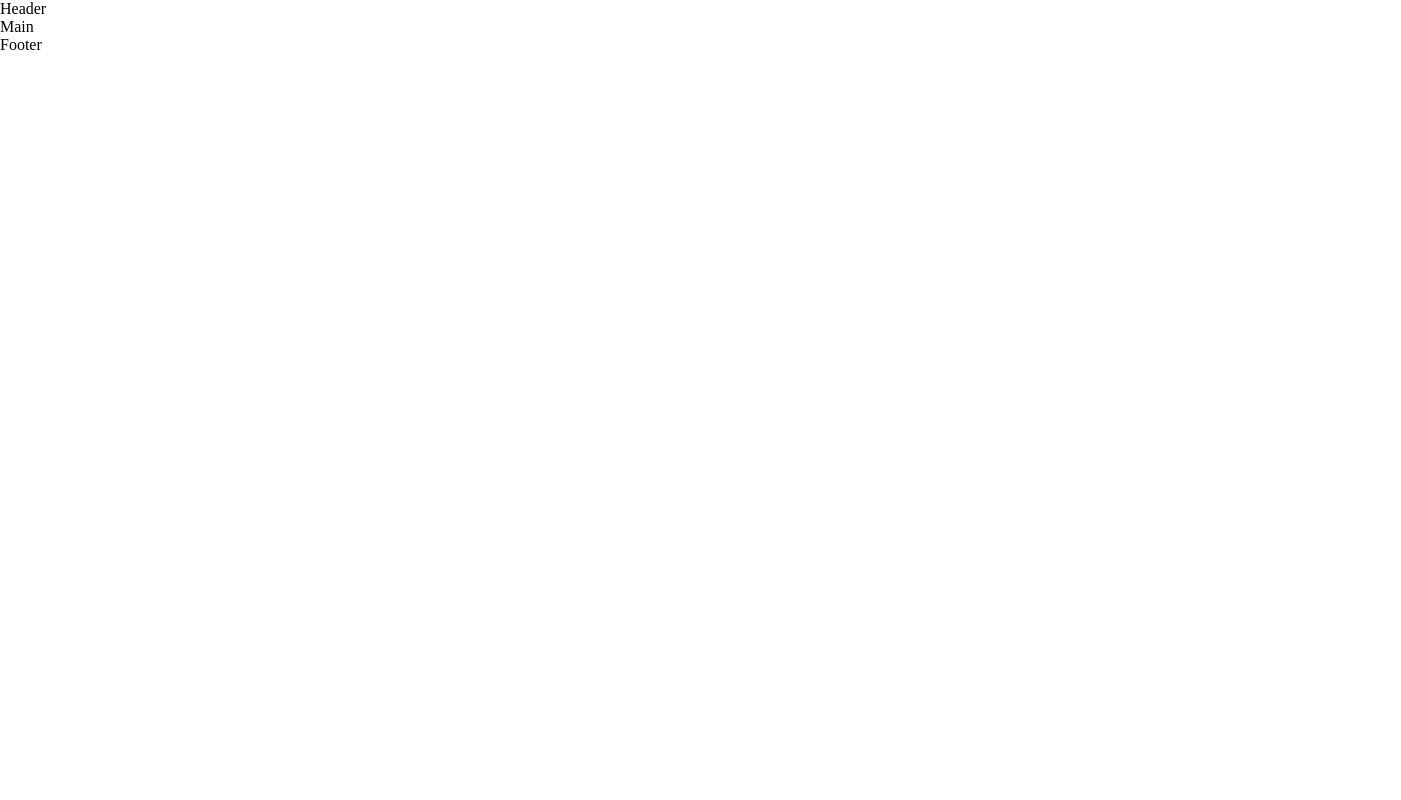
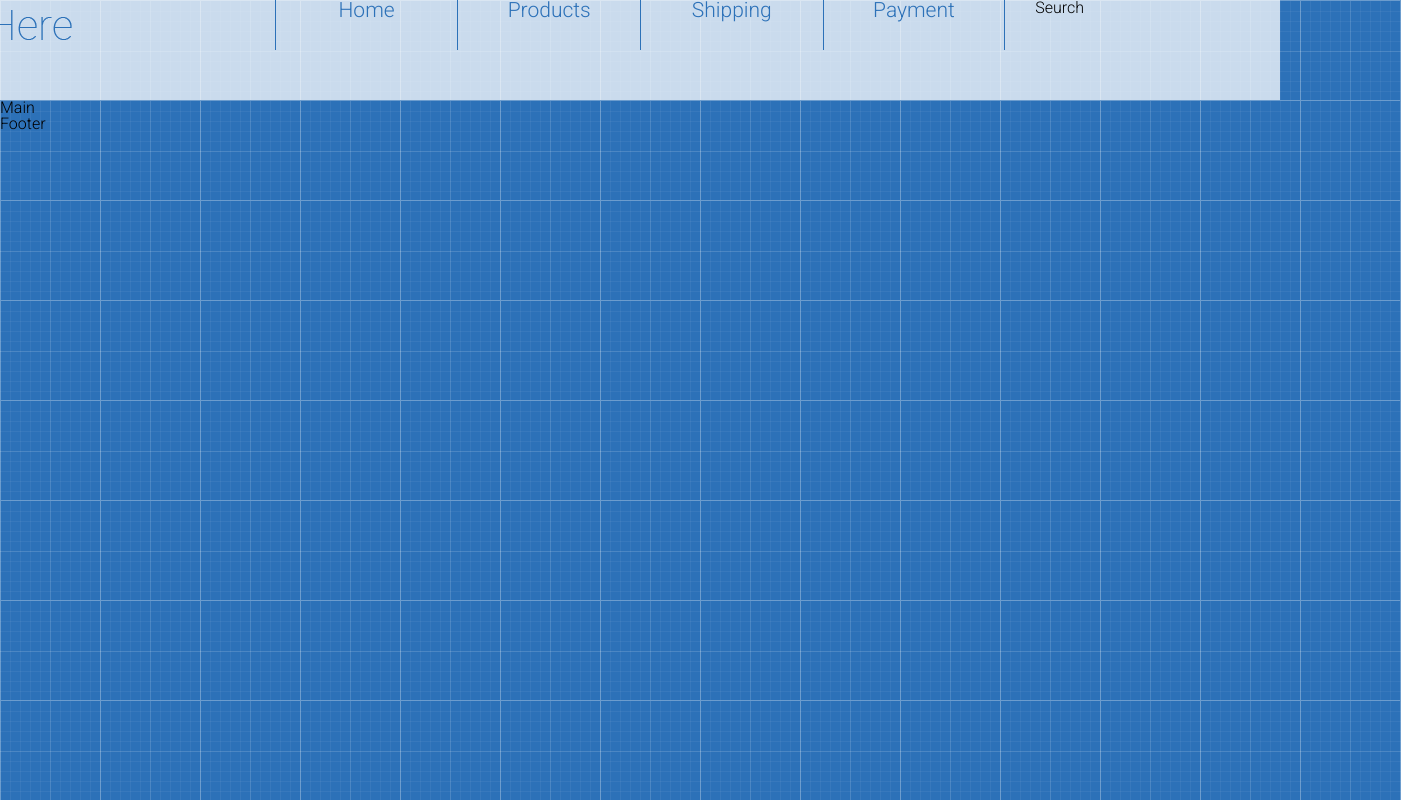
Before and after one commit to FlyLyud/shop-page, a plain HTML site: page index.html in a window 1280 px wide. Shown: the whole page, 1401 px wide, since content can reach past the window. Drawn offline with Linux system fonts and the light colour scheme.

Commit message:
add test1

```diff
--- a/index.html
+++ b/index.html
@@ -1,16 +1,49 @@
 <!DOCTYPE html>
 <html lang="en">
+
 <head>
     <meta charset="UTF-8">
     <meta http-equiv="X-UA-Compatible" content="IE=edge">
     <meta name="viewport" content="width=device-width, initial-scale=1.0">
+    <link rel="stylesheet" href="reset.css">
     <link rel="stylesheet" href="style.css">
+    <link rel="preconnect" href="https://fonts.googleapis.com">
+    <link rel="preconnect" href="https://fonts.gstatic.com" crossorigin>
+    <link href="https://fonts.googleapis.com/css2?family=Roboto:wght@300;700&display=swap" rel="stylesheet">
+
     <title><Shop-project></title>
 </head>
+
 <body>
-    <header class="header">Header</header>
+    <header class="header">
+        <div class="container">
+            <div class="row">
+                <div class="col-3">
+                    <div class="logo">
+                        <a href="">
+                            <img src="images/logo.png" alt="">
+                        </a>
+                    </div>
+                </div>
+                <div class=" col-6">
+                    <ul class="menu">
+                        <li><a href="">Home</a></li>
+                        <li><a href="">Products</a></li>
+                        <li><a href="">Shipping</a></li>
+                        <li><a href="">Payment</a></li>
+
+
+                    </ul>
+
+                </div>
+                <div class="col-3">Seurch</div>
+            </div>
+
+        </div>
+    </header>
     <main class="main">Main</main>
     <footer class="footer">Footer</footer>
 
 </body>
+
 </html>
--- /dev/null
+++ b/reset.css
@@ -0,0 +1,43 @@
+html, body, div, span, applet, object, iframe,
+h1, h2, h3, h4, h5, h6, p, blockquote, pre,
+a, abbr, acronym, address, big, cite, code,
+del, dfn, em, img, ins, kbd, q, s, samp,
+small, strike, strong, sub, sup, tt, var,
+b, u, i, center,
+dl, dt, dd, ol, ul, li,
+fieldset, form, label, legend,
+table, caption, tbody, tfoot, thead, tr, th, td,
+article, aside, canvas, details, embed,
+figure, figcaption, footer, header, hgroup,
+menu, nav, output, ruby, section, summary,
+time, mark, audio, video {
+	margin: 0;
+	padding: 0;
+	border: 0;
+	font-size: 100%;
+	font: inherit;
+	vertical-align: baseline;
+}
+/* HTML5 display-role reset for older browsers */
+article, aside, details, figcaption, figure,
+footer, header, hgroup, menu, nav, section {
+	display: block;
+}
+body {
+	line-height: 1;
+}
+ol, ul {
+	list-style: none;
+}
+blockquote, q {
+	quotes: none;
+}
+blockquote:before, blockquote:after,
+q:before, q:after {
+	content: '';
+	content: none;
+}
+table {
+	border-collapse: collapse;
+	border-spacing: 0;
+}
--- a/style.css
+++ b/style.css
@@ -1,4 +1,73 @@
-*{
+* {
     margin: 0;
     box-sizing: border-box;
 }
+
+body {
+    font-family: 'Roboto', sans-serif;
+    background-image: url("images/patt.png");
+}
+
+.container {
+    width: 1200px;
+    padding-left: 15px;
+    padding-right: 15px;
+    margin-left: auto;
+    margin-right: auto;
+}
+
+[class*="col-"] {
+    padding-left: 15px;
+    padding-right: 15px;
+}
+
+.row {
+    display: flex;
+    margin-left: -15%;
+    margin-right: -15%;
+}
+
+.col-3 {
+    flex: 0 0 25%;
+    max-width: 25%;
+}
+
+.col-6 {
+    flex: 0 0 50%;
+    max-width: 50%;
+}
+
+.header {
+    height: 100px;
+    display: flex;
+    background-color: rgba(255, 255, 255, 0.75);
+}
+
+.logo {
+    margin-top: 10px;
+}
+
+.menu {
+    display: flex;
+}
+
+.menu li {
+    width: 25%;
+}
+.menu li:last-child>a{
+    border-right: 1px solid #2c71b8;
+}
+
+.menu a {
+    display: block;
+    height: 50px;
+    text-align: center;
+    font-size: 21px;
+    color: #2c71b8;
+    text-decoration: none;
+    border-left: 1px solid #2c71b8;
+}
+.menu a:hover{
+    background-color: #2c71b8;
+    color: white;
+}
```
Also changed, not shown: images/logo.png (added), images/patt.png (added).
